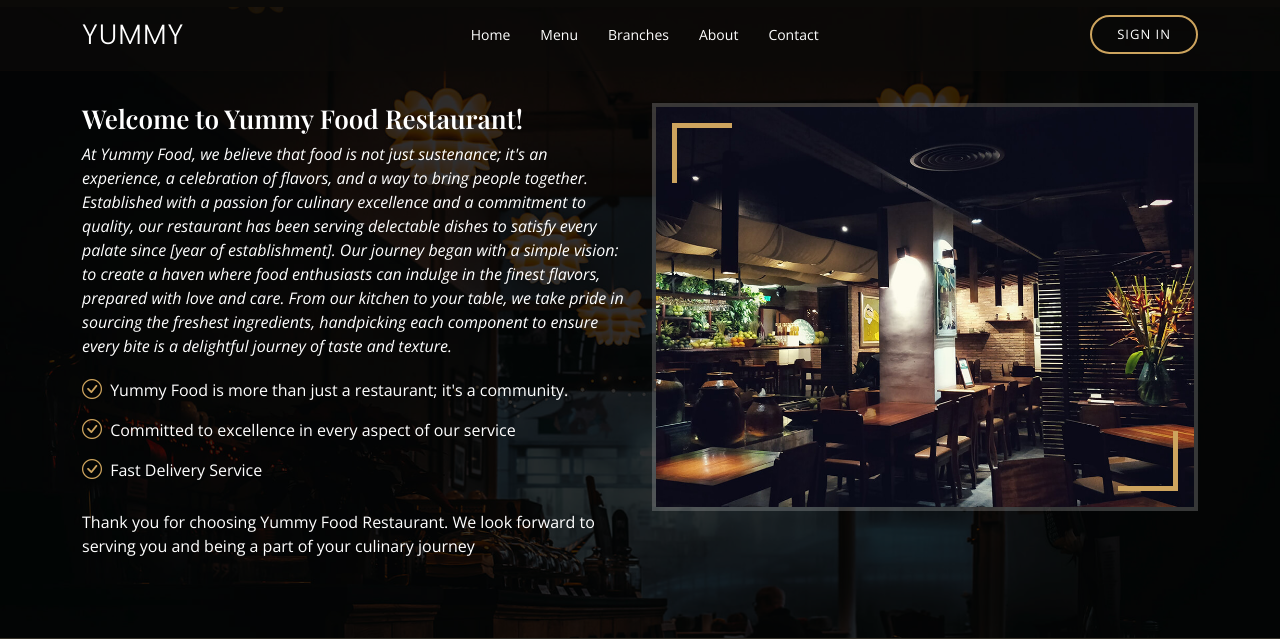
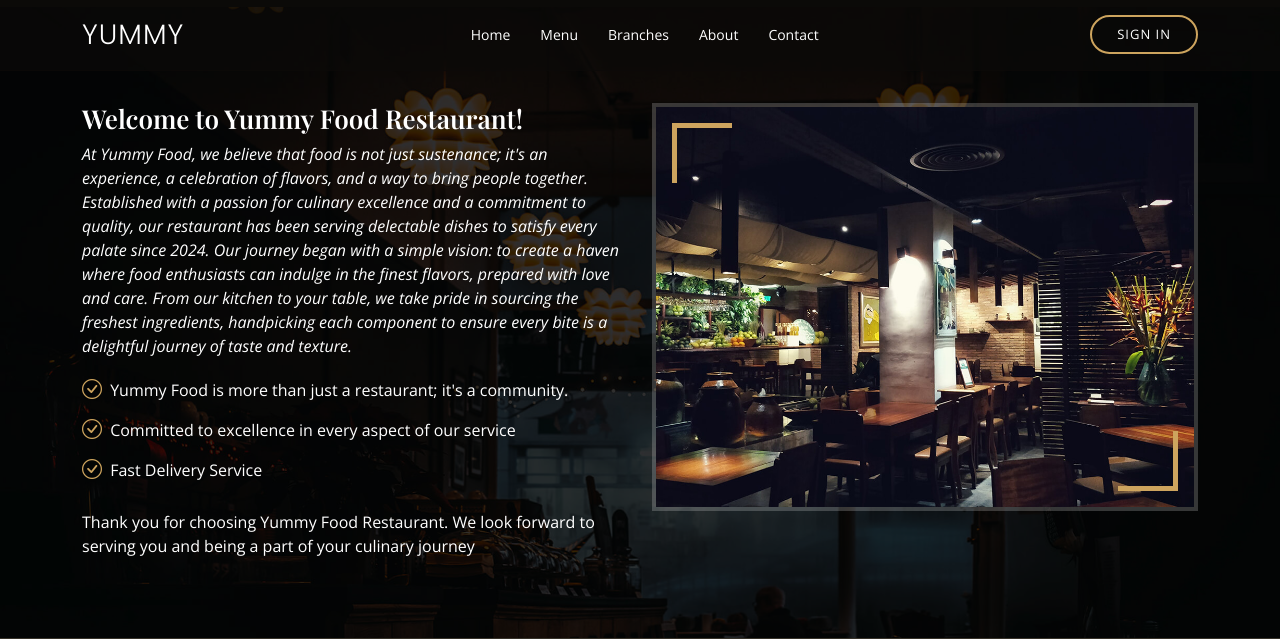
Before and after one commit to mmafrar/yummy, a Django app: page /contacts/about in a window 1280 px wide. Shown: the part 41-680 px from the top of the page. Run offline with Django 5.2, Linux system fonts and the light colour scheme; some libraries are stand-ins or nearby versions; some web fonts are replaced.

Commit message:
Replace year of establishment place holder in about us page (#32)
Co-authored-by: Pravin030399 <irpravin@gmail.com>

```diff
--- a/contacts/templates/about.html
+++ b/contacts/templates/about.html
@@ -14,7 +14,7 @@
         </div>
         <div class="col-lg-6 pt-4 pt-lg-0 order-2 order-lg-1 content">
           <h3>Welcome to Yummy Food Restaurant!</h3>
-          <p class="fst-italic">At Yummy Food, we believe that food is not just sustenance; it's an experience, a celebration of flavors, and a way to bring people together. Established with a passion for culinary excellence and a commitment to quality, our restaurant has been serving delectable dishes to satisfy every palate since [year of establishment]. Our journey began with a simple vision: to create a haven where food enthusiasts can indulge in the finest flavors, prepared with love and care. From our kitchen to your table, we take pride in sourcing the freshest ingredients, handpicking each component to ensure every bite is a delightful journey of taste and texture.</p>
+          <p class="fst-italic">At Yummy Food, we believe that food is not just sustenance; it's an experience, a celebration of flavors, and a way to bring people together. Established with a passion for culinary excellence and a commitment to quality, our restaurant has been serving delectable dishes to satisfy every palate since 2024. Our journey began with a simple vision: to create a haven where food enthusiasts can indulge in the finest flavors, prepared with love and care. From our kitchen to your table, we take pride in sourcing the freshest ingredients, handpicking each component to ensure every bite is a delightful journey of taste and texture.</p>
           <ul>
             <li>
               <i class="bi bi-check-circle"></i> Yummy Food is more than just a restaurant; it's a community.
```
